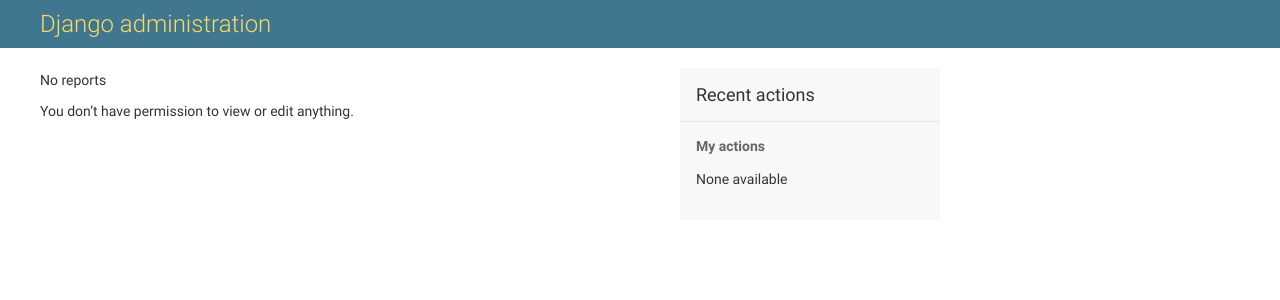
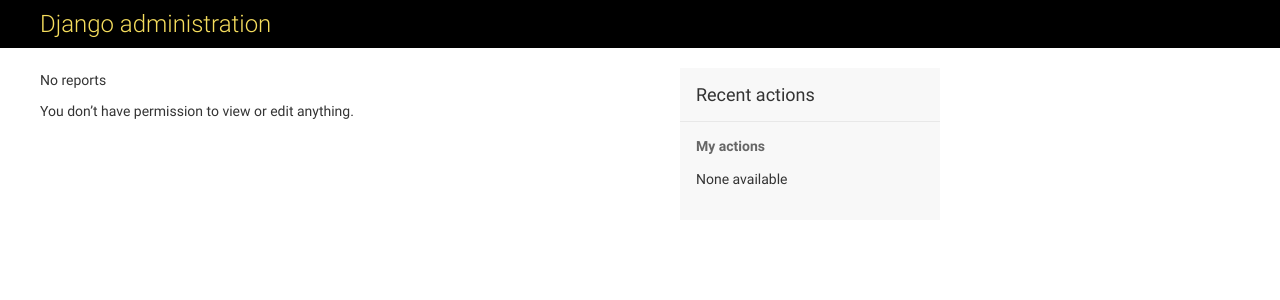
Before and after one commit to gurupratap-matharu/booktime, a Django app: template templates/admin/index.html in a window 1280 px wide. Shown: the top 300 px of the page. Run offline with Django 3.2, Linux system fonts and the light colour scheme; the template is opened without the code that fills it, so the values that code supplies are empty; parts of the project's set-up code (start-up, migrations or seed data) failed here and were passed over; some libraries are stand-ins or nearby versions.

Commit message:
changed the background color of the admin interface

```diff
--- a/templates/admin/base_site.html
+++ b/templates/admin/base_site.html
@@ -7,23 +7,12 @@
 {% block extrastyle %}
 <style type="text/css" media="screen">
     #header {
-        background: {
-                {
-                site_header_color
-            }
-        }
-
-        ;
+        background: black;
     }
 
     .module caption {
-        background: {
-                {
-                module_caption_color
-            }
-        }
-
-        ;
+        background: white;
+    }
     }
 </style>
 {% endblock extrastyle %}
```
